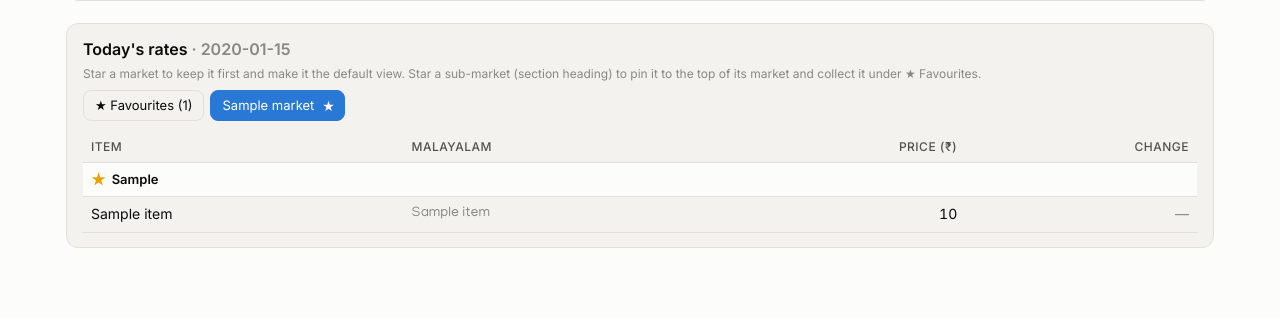
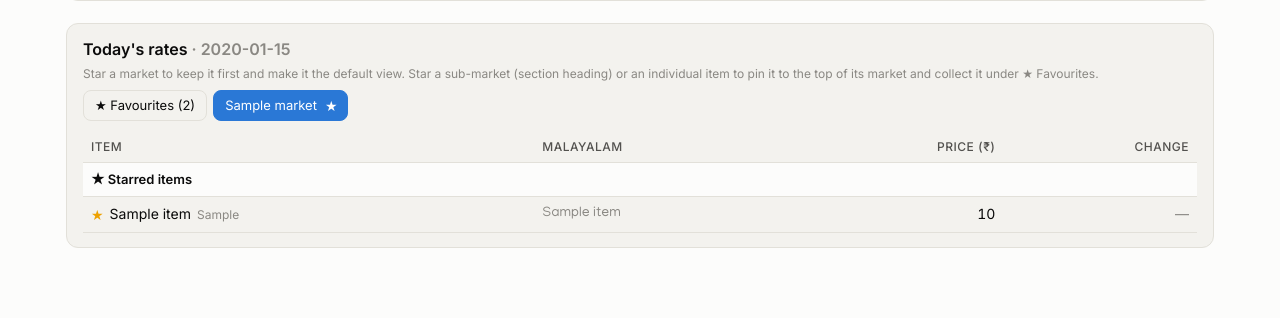
Before and after one commit to Krixhnarr/kerala-market, a Flask app: page / in a window 1280 px wide. Shown: the part 627-945 px from the top of the page. Run offline with Flask 3, Linux system fonts and the light colour scheme; data comes from the database, SQL or seed files in the repository; tables that the repository leaves empty hold one stand-in row (values such as "Sample post"); data that the repository does not hold is empty.

Commit message:
Star individual items
Each rate row gets a star (revealed on hover). Starred items are pulled to
the top of their market under a "★ Starred items" group, with their section
shown as context, and are included in the ★ Favourites tab alongside starred
sub-markets. Stored in favourite_items; PUT /api/items/<id>/favourite
toggles, GET /api/favourites lists everything starred.

Co-Authored-By: Claude Opus 5 <noreply@anthropic.com>

```diff
--- a/app.py
+++ b/app.py
@@ -91,14 +91,16 @@ def api_set_favourite(market_id: int):
 def _rates_for(conn, market_id: int | None, on: str, favourites_only: bool = False) -> list[dict]:
     """Items on `on` with the previous available day's price for a change column.
 
-    One market (market_id), or - with favourites_only - the starred sections of
-    every market. Starred sections come first; within a section, feed order.
+    One market (market_id), or - with favourites_only - the starred items and
+    sections of every market. Order: starred items, then starred sections, then
+    the rest in feed order.
     """
-    where = "fs.section IS NOT NULL" if favourites_only else "i.market_id = ?"
+    where = "(fi.item_id IS NOT NULL OR fs.section IS NOT NULL)" if favourites_only else "i.market_id = ?"
     args: tuple = () if favourites_only else (market_id,)
     prev = conn.execute(
         "SELECT MAX(r.date) AS d FROM rates r JOIN items i ON i.id = r.item_id "
         "LEFT JOIN favourite_sections fs ON fs.market_id = i.market_id AND fs.section = i.section "
+        "LEFT JOIN favourite_items fi ON fi.item_id = i.id "
         f"WHERE {where} AND r.date < ?",
         (*args, on),
     ).fetchone()["d"]
@@ -108,14 +110,16 @@ def _rates_for(conn, market_id: int | None, on: str, favourites_only: bool = Fal
                r.price_low, r.price_high, r.raw,
                p.price_low AS prev_low, p.price_high AS prev_high, p.raw AS prev_raw,
                fs.section IS NOT NULL AS fav_section,
+               fi.item_id IS NOT NULL AS fav_item,
                (SELECT MIN(id) FROM items x WHERE x.market_id = i.market_id AND x.section = i.section) AS section_order
         FROM items i
         JOIN markets m ON m.id = i.market_id
         JOIN rates r ON r.item_id = i.id AND r.date = ?
         LEFT JOIN rates p ON p.item_id = i.id AND p.date = ?
         LEFT JOIN favourite_sections fs ON fs.market_id = i.market_id AND fs.section = i.section
+        LEFT JOIN favourite_items fi ON fi.item_id = i.id
         WHERE {where}
-        ORDER BY fav_section DESC, m.rank, section_order, i.id
+        ORDER BY fav_item DESC, fav_section DESC, m.rank, section_order, i.id
         """,
         (on, prev, *args),
     ).fetchall()
@@ -124,6 +128,7 @@ def _rates_for(conn, market_id: int | None, on: str, favourites_only: bool = Fal
         d = _row(r)
         d.pop("section_order")
         d["fav_section"] = bool(d["fav_section"])
+        d["fav_item"] = bool(d["fav_item"])
         d["prev_date"] = prev
         d["change"] = (
             round(d["price_low"] - d["prev_low"], 2)
@@ -136,7 +141,7 @@ def _rates_for(conn, market_id: int | None, on: str, favourites_only: bool = Fal
 
 @app.get("/api/rates")
 def api_rates():
-    """?market_id=37[&date=YYYY-MM-DD]  or  ?favourites=1 for starred sections across all markets."""
+    """?market_id=37[&date=YYYY-MM-DD]  or  ?favourites=1 for starred items/sections across all markets."""
     market_id = request.args.get("market_id", type=int)
     favourites_only = request.args.get("favourites") == "1"
     on = request.args.get("date")
@@ -153,14 +158,33 @@ def api_rates():
     return jsonify(date=on, market_id=market_id, rates=rates)
 
 
-@app.get("/api/favourite-sections")
-def api_favourite_sections():
+@app.get("/api/favourites")
+def api_favourites():
+    """Everything starred: {"sections": [...], "items": [...]}."""
     with db.connect() as conn:
-        rows = conn.execute(
+        sections = conn.execute(
             "SELECT fs.market_id, m.name AS market, fs.section FROM favourite_sections fs "
             "JOIN markets m ON m.id = fs.market_id ORDER BY m.rank, fs.section"
         ).fetchall()
-    return jsonify([_row(r) for r in rows])
+        items = conn.execute(
+            "SELECT i.id, i.name, i.name_ml, i.section, i.market_id, m.name AS market FROM favourite_items fi "
+            "JOIN items i ON i.id = fi.item_id JOIN markets m ON m.id = i.market_id ORDER BY m.rank, i.id"
+        ).fetchall()
+    return jsonify(sections=[_row(r) for r in sections], items=[_row(r) for r in items])
+
+
+@app.put("/api/items/<int:item_id>/favourite")
+def api_set_item_favourite(item_id: int):
+    """Body: {"favourite": true|false}. Stars/unstars an item."""
+    want = bool((request.get_json(silent=True) or {}).get("favourite", True))
+    with db.connect() as conn:
+        if not conn.execute("SELECT 1 FROM items WHERE id = ?", (item_id,)).fetchone():
+            return jsonify(error="unknown item"), 404
+        if want:
+            conn.execute("INSERT OR IGNORE INTO favourite_items(item_id) VALUES (?)", (item_id,))
+        else:
+            conn.execute("DELETE FROM favourite_items WHERE item_id = ?", (item_id,))
+    return jsonify(item_id=item_id, favourite=want)
 
 
 @app.put("/api/markets/<int:market_id>/sections/favourite")
--- a/db.py
+++ b/db.py
@@ -7,6 +7,7 @@ Tables
   fetch_log(fetched_at, rate_date, rows, status, message)
   favourites(market_id)                                      -- starred markets
   favourite_sections(market_id, section)                     -- starred sub-markets within a market
+  favourite_items(item_id)                                   -- starred individual items
 """
 from __future__ import annotations
 
@@ -52,6 +53,9 @@ CREATE TABLE IF NOT EXISTS favourite_sections (
     market_id INTEGER NOT NULL REFERENCES markets(id),
     section   TEXT    NOT NULL,
     PRIMARY KEY (market_id, section)
+);
+CREATE TABLE IF NOT EXISTS favourite_items (
+    item_id INTEGER PRIMARY KEY REFERENCES items(id)
 );
 CREATE TABLE IF NOT EXISTS fetch_log (
     id         INTEGER PRIMARY KEY AUTOINCREMENT,
--- a/templates/index.html
+++ b/templates/index.html
@@ -92,6 +92,11 @@ tr.sec.fav td { color: var(--text); }
 tr.sec .star { border: 0; background: transparent; padding: 0 6px 0 0; color: var(--text-3); font-size: 14px; line-height: 1; vertical-align: -1px; }
 tr.sec .star:hover, tr.sec.fav .star { color: var(--s4); }
 tr.sec .mkt { color: var(--text-3); font-weight: 500; }
+tr.row .star { border: 0; background: transparent; padding: 0 6px 0 0; color: transparent; font-size: 14px; line-height: 1; vertical-align: -1px; }
+tr.row:hover .star { color: var(--text-3); }
+tr.row .star:hover, tr.row.fav .star { color: var(--s4); }
+tr.row .ctx { color: var(--text-3); font-size: 12px; margin-left: 6px; }
+@media (hover: none) { tr.row .star { color: var(--text-3); } }
 tr.row { cursor: pointer; }
 tr.row:hover td { background: color-mix(in srgb, var(--accent) 8%, transparent); }
 tr.row.sel td { background: color-mix(in srgb, var(--accent) 16%, transparent); }
@@ -132,7 +137,7 @@ tr.row.sel td { background: color-mix(in srgb, var(--accent) 16%, transparent);
 
   <section class="card">
     <h2>Today's rates <span class="muted" id="rates-date"></span></h2>
-    <p class="hint" style="margin:-6px 0 8px">Star a market to keep it first and make it the default view. Star a sub-market (section heading) to pin it to the top of its market and collect it under ★ Favourites.</p>
+    <p class="hint" style="margin:-6px 0 8px">Star a market to keep it first and make it the default view. Star a sub-market (section heading) or an individual item to pin it to the top of its market and collect it under ★ Favourites.</p>
     <div class="tabs" id="tabs"></div>
     <table>
       <thead><tr><th>Item</th><th class="hide-sm">Malayalam</th><th class="num">Price (₹)</th><th class="num">Change</th></tr></thead>
@@ -209,12 +214,13 @@ async function loadFeatured() {
 // ---- markets + rates table
 const FAV = 'fav';   // pseudo-market id for the "★ Favourites" tab
 async function loadMarkets() {
-  const [ms, favSections] = await Promise.all([api('/api/markets'), api('/api/favourite-sections')]);
+  const [ms, favs] = await Promise.all([api('/api/markets'), api('/api/favourites')]);
   const tabs = el('tabs'); tabs.innerHTML = '';
   let sepDone = false;
-  if (favSections.length) {
+  const favCount = favs.sections.length + favs.items.length;
+  if (favCount) {
     const t = document.createElement('span'); t.className = 'tab fav'; t.dataset.id = FAV; t.dataset.name = 'Favourites';
-    const b = document.createElement('button'); b.textContent = `★ Favourites (${favSections.length})`; b.onclick = () => loadRates(FAV);
+    const b = document.createElement('button'); b.textContent = `★ Favourites (${favCount})`; b.onclick = () => loadRates(FAV);
     b.style.paddingRight = '11px';
     t.appendChild(b); tabs.appendChild(t);
   } else if (currentMarket === FAV) {
@@ -253,7 +259,13 @@ async function loadRates(marketId) {
   const tb = el('rates'); tb.innerHTML = '';
   let sec = null;
   for (const r of d.rates) {
-    const key = r.market_id + '|' + r.section;
+    const key = r.fav_item ? '★items' : r.market_id + '|' + r.section;
+    if (r.fav_item && key !== sec) {
+      sec = key;
+      const tr = document.createElement('tr'); tr.className = 'sec fav';
+      const td = document.createElement('td'); td.colSpan = 4; td.textContent = '★ Starred items';
+      tr.appendChild(td); tb.appendChild(tr);
+    }
     if (key !== sec) {
       sec = key;
       const tr = document.createElement('tr'); tr.className = 'sec' + (r.fav_section ? ' fav' : '');
@@ -276,11 +288,28 @@ async function loadRates(marketId) {
       td.appendChild(document.createTextNode((r.section || 'Other') + (r.section_ml && r.section_ml !== r.section ? ' · ' + r.section_ml : '')));
       tr.appendChild(td); tb.appendChild(tr);
     }
-    const tr = document.createElement('tr'); tr.className = 'row'; tr.dataset.id = r.item_id;
+    const tr = document.createElement('tr'); tr.className = 'row' + (r.fav_item ? ' fav' : ''); tr.dataset.id = r.item_id;
     if (selected.some(s => s.id === r.item_id)) tr.classList.add('sel');
     const range = r.price_high != null && r.price_high !== r.price_low ? `–${fmt(r.price_high)}` : '';
     tr.innerHTML = `<td></td><td class="hide-sm ml muted"></td><td class="num"></td><td class="num">${chg(r.change, r.prev_low)}</td>`;
-    tr.children[0].textContent = r.name || r.name_ml;
+    const star = document.createElement('button'); star.className = 'star'; star.textContent = r.fav_item ? '★' : '☆';
+    star.title = r.fav_item ? 'Unstar this item' : 'Star this item';
+    star.setAttribute('aria-label', star.title); star.setAttribute('aria-pressed', String(r.fav_item));
+    star.onclick = async e => {
+      e.stopPropagation();
+      await api(`/api/items/${r.item_id}/favourite`, { method: 'PUT', headers: { 'Content-Type': 'application/json' }, body: JSON.stringify({ favourite: !r.fav_item }) });
+      await loadMarkets();
+    };
+    tr.children[0].append(star, document.createTextNode(r.name || r.name_ml));
+    if (r.fav_item) {   // pulled out of its section, so say where it came from
+      const parts = [];
+      if (favView) parts.push(r.market);
+      if (r.section && r.section !== r.market) parts.push(r.section);
+      if (parts.length) {
+        const ctx = document.createElement('span'); ctx.className = 'ctx'; ctx.textContent = parts.join(' · ');
+        tr.children[0].appendChild(ctx);
+      }
+    }
     tr.children[1].textContent = r.name_ml;
     tr.children[2].textContent = r.price_low == null ? (r.raw || '—') : fmt(r.price_low) + range;
     if (r.price_low == null) tr.children[2].classList.add('muted');
```
Also changed, not shown: README.md.
